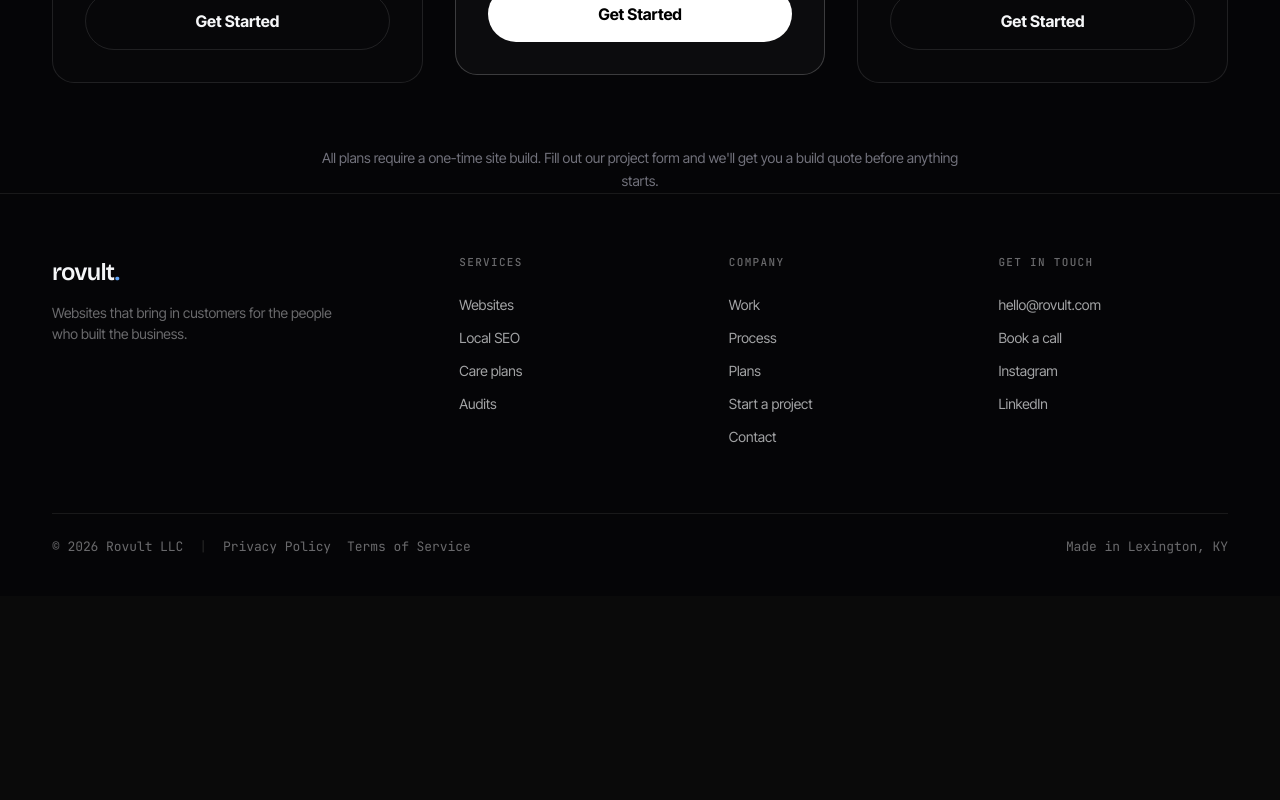
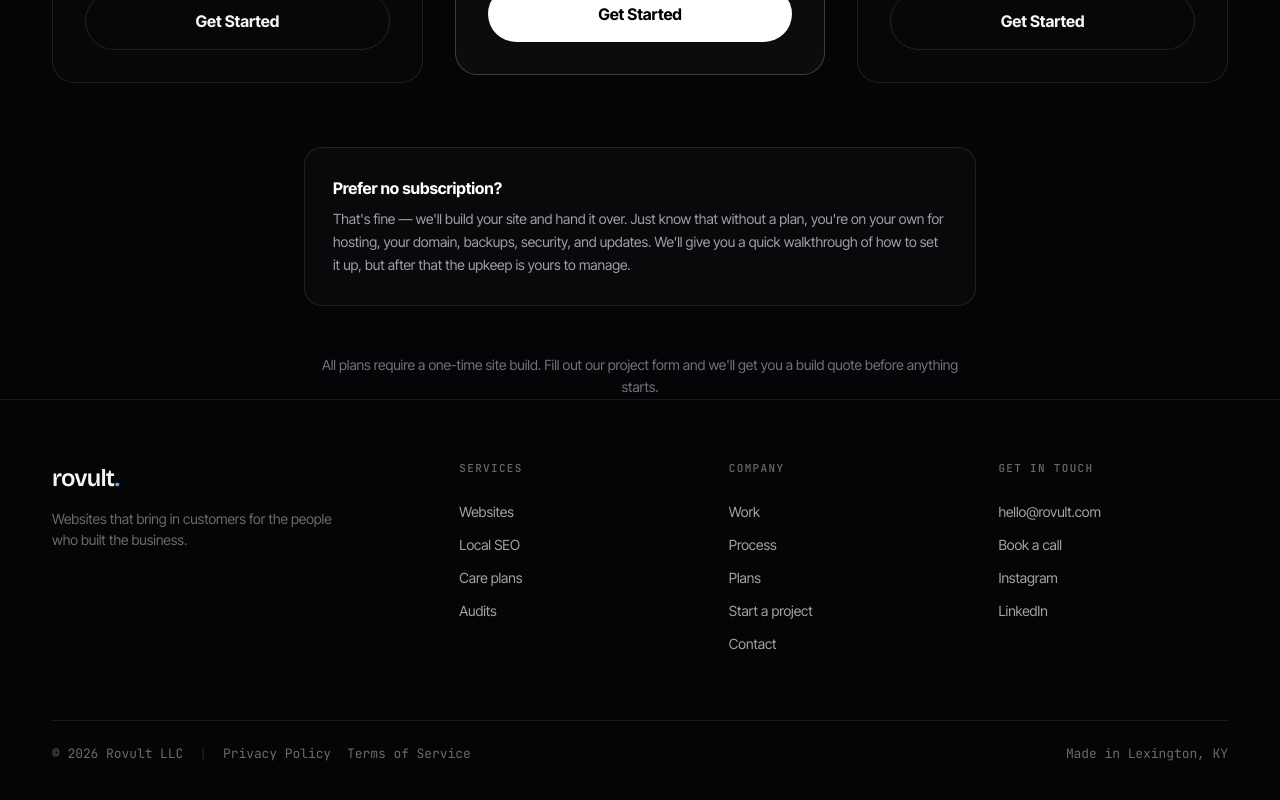
Before and after one commit to grahamster2/pro-bio, a Next.js app: page /plans in a window 1280 px wide. Shown: the part 858-1658 px from the top of the page. Before the commit the page ends 1454 px from the top, so only its background shows below. Built offline with nearby package versions, Linux system fonts and the light colour scheme.

Commit message:
Add no-subscription note to plans page: client self-manages hosting/domain/backups, brief setup walkthrough only

```diff
--- a/src/app/plans/page.tsx
+++ b/src/app/plans/page.tsx
@@ -140,6 +140,19 @@ export default function PlansPage() {
           ))}
         </div>
 
+        {/* No-plan note */}
+        <div className="max-w-2xl mx-auto mb-12 relative z-10">
+          <div className="bg-white/[0.02] border border-white/10 rounded-2xl p-6 md:p-7">
+            <h4 className="text-white font-bold text-base mb-2">Prefer no subscription?</h4>
+            <p className="text-zinc-400 text-sm leading-relaxed">
+              That&apos;s fine — we&apos;ll build your site and hand it over. Just know that
+              without a plan, you&apos;re on your own for hosting, your domain, backups, security,
+              and updates. We&apos;ll give you a quick walkthrough of how to set it up, but after
+              that the upkeep is yours to manage.
+            </p>
+          </div>
+        </div>
+
         {/* Pricing note */}
         <div className="max-w-2xl mx-auto text-center relative z-10">
           <p className="text-zinc-500 text-sm leading-relaxed">
```
